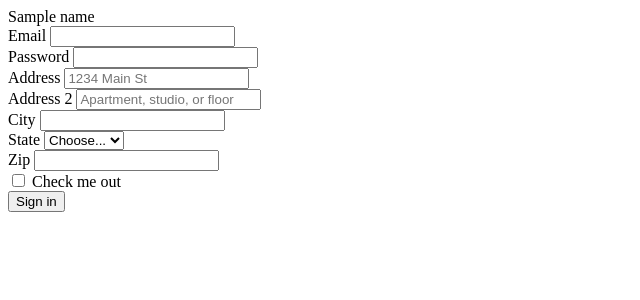
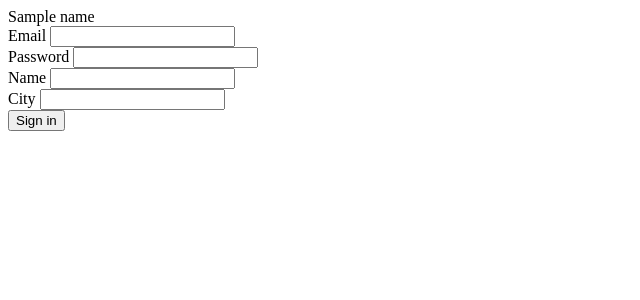
Before and after one commit to kartikya27/Panda-mvc, a PHP site: template views/contact.theme.php in a window 1280 px wide. Shown: the top 300 px of the page, without its empty margins (0-640 px from the left). Run offline with PHP 8.4, Linux system fonts and the light colour scheme; the template is opened without the code that fills it: most values are stand-ins (such as "Sample title", 1, 10 or a date in 2020).

Commit message:
layout set

```diff
--- a/core/Controllers.php
+++ b/core/Controllers.php
@@ -3,7 +3,13 @@ namespace panda\core;
 
 class Controllers {
 
+    public string $layout = 'master';
+
     public function views($view, $params = []){
         return Application::$app->router->renderView($view, $params);
     }
+
+    public function setLayout($layout){
+        $this->layout = $layout;
+    }
 }
--- a/views/contact.theme.php
+++ b/views/contact.theme.php
@@ -1,43 +1,21 @@
 <?= $name ?>
-<form class="row g-3">
+<form class="row g-3" action="contact" method="post">
   <div class="col-md-6">
-    <label for="inputEmail4" class="form-label">Email</label>
-    <input type="email" class="form-control" id="inputEmail4">
+    <label class="form-label">Email</label>
+    <input type="text" name="email" class="form-control">
   </div>
   <div class="col-md-6">
-    <label for="inputPassword4" class="form-label">Password</label>
-    <input type="password" class="form-control" id="inputPassword4">
+    <label  class="form-label">Password</label>
+    <input type="password" class="form-control" name="password">
   </div>
-  <div class="col-12">
-    <label for="inputAddress" class="form-label">Address</label>
-    <input type="text" class="form-control" id="inputAddress" placeholder="1234 Main St">
+  <div class="col-6">
+    <label class="form-label">Name</label>
+    <input type="text" class="form-control" name="name" >
   </div>
-  <div class="col-12">
-    <label for="inputAddress2" class="form-label">Address 2</label>
-    <input type="text" class="form-control" id="inputAddress2" placeholder="Apartment, studio, or floor">
-  </div>
+
   <div class="col-md-6">
-    <label for="inputCity" class="form-label">City</label>
-    <input type="text" class="form-control" id="inputCity">
-  </div>
-  <div class="col-md-4">
-    <label for="inputState" class="form-label">State</label>
-    <select id="inputState" class="form-select">
-      <option selected>Choose...</option>
-      <option>...</option>
-    </select>
-  </div>
-  <div class="col-md-2">
-    <label for="inputZip" class="form-label">Zip</label>
-    <input type="text" class="form-control" id="inputZip">
-  </div>
-  <div class="col-12">
-    <div class="form-check">
-      <input class="form-check-input" type="checkbox" id="gridCheck">
-      <label class="form-check-label" for="gridCheck">
-        Check me out
-      </label>
-    </div>
+    <label class="form-label">City</label>
+    <input type="text" class="form-control" name="city">
   </div>
   <div class="col-12">
     <button type="submit" class="btn btn-primary">Sign in</button>
```
Also changed, not shown: controllers/BaseController.php (+6 -2 lines), core/Application.php (+9 -0 lines), core/Request.php (+24 -0 lines), core/Router.php (+5 -3 lines), views/layouts/master.theme.php (added, +71 -0 lines).
